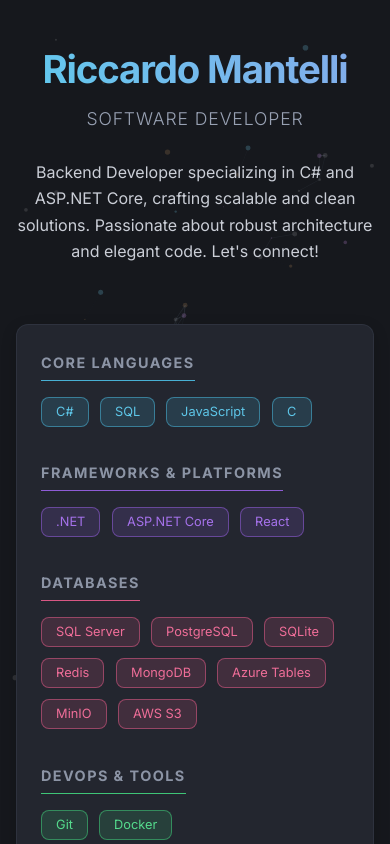
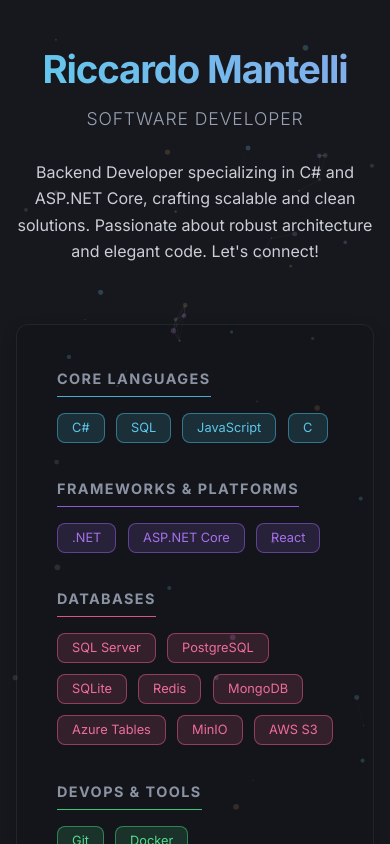
Before and after one commit to Buutyful/Buuty, a React (Vite) app: page / in a window 390 px wide. Shown: the top 844 px of the page. Built offline with nearby package versions, Linux system fonts and the light colour scheme.

Commit message:
mobile transparent

```diff
--- a/src/App.css
+++ b/src/App.css
@@ -239,13 +239,13 @@ img, svg {
     box-shadow: var(--shadow-md);
 }
 
-@media (max-width: 768px) {
+/*@media (max-width: 768px) {
     .skills-section {
         padding: 1.5rem;
-        background: var(--color-background-alt); /* Fallback for less capable browsers */
+        background: var(--color-background-alt);
         backdrop-filter: none;
     }
-}
+}*/
 
 .section-title {
     text-align: center;
```
